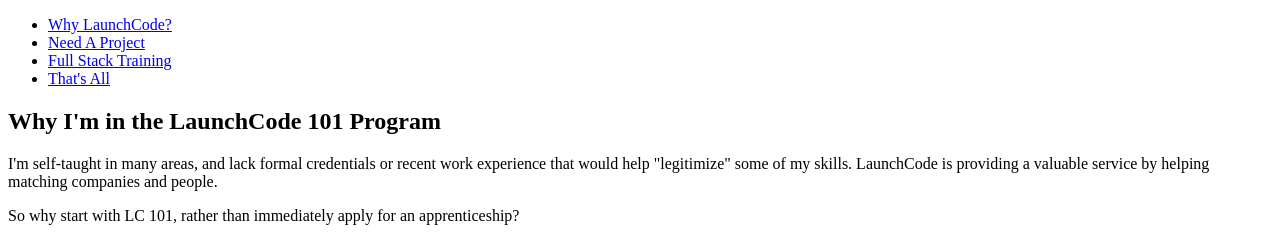
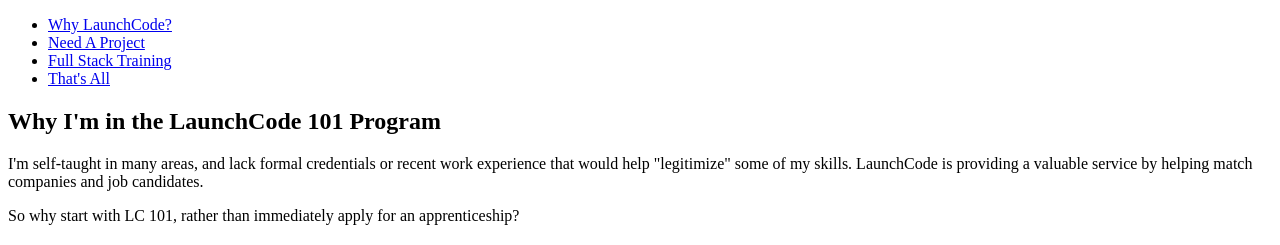
Before and after one commit to rkevinr/LCKC_U2_01_html-me-something, a plain HTML site: page index.html in a window 1280 px wide. Shown: the top 245 px of the page. Drawn offline with Linux system fonts and the light colour scheme.

Commit message:
fix typos in text

```diff
--- a/index.html
+++ b/index.html
@@ -34,7 +34,7 @@
                     <p>
     I&apos;m self-taught in many areas, and lack formal credentials or recent work
     experience that would help &quot;legitimize&quot; some of my skills.  LaunchCode is
-    providing a valuable service by helping matching companies and people.</p>
+    providing a valuable service by helping match companies and job candidates.</p>
 
     <p>So why start with LC 101, rather than immediately apply for an
     apprenticeship?</p>
```
